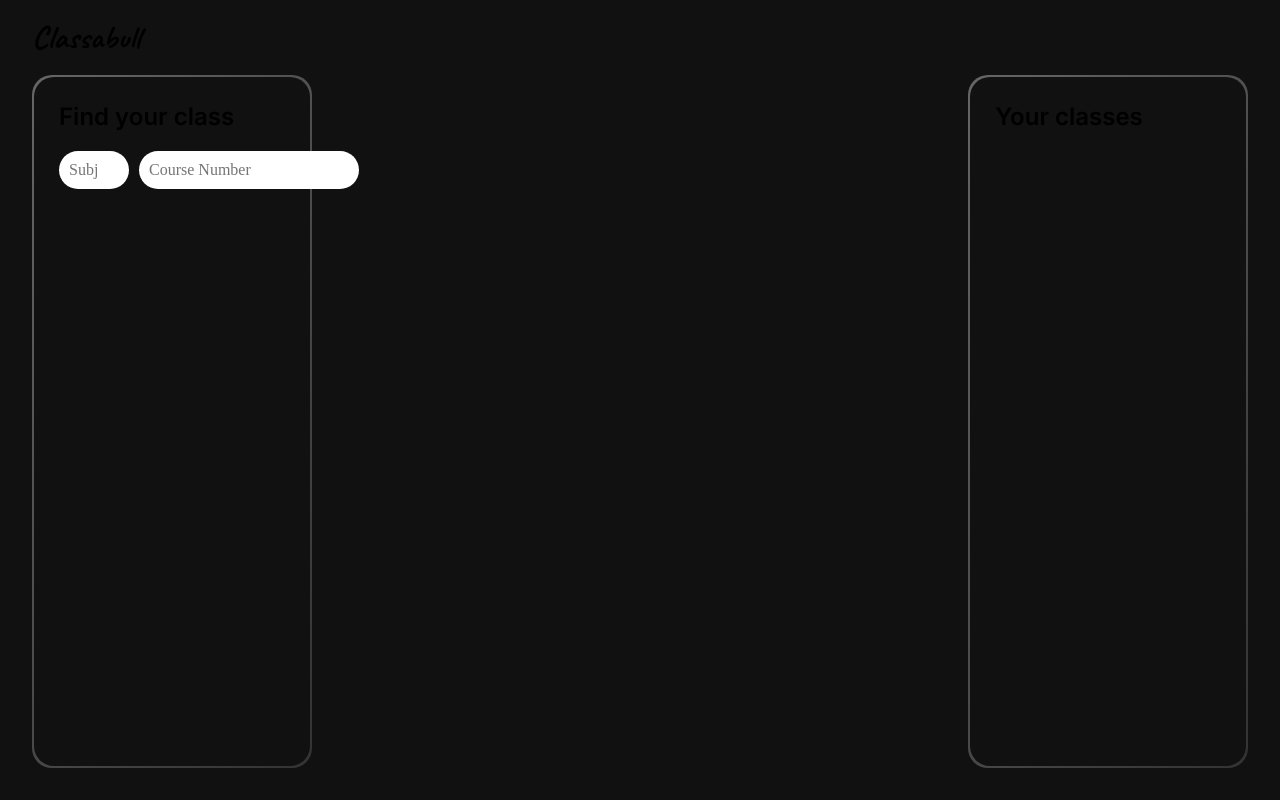
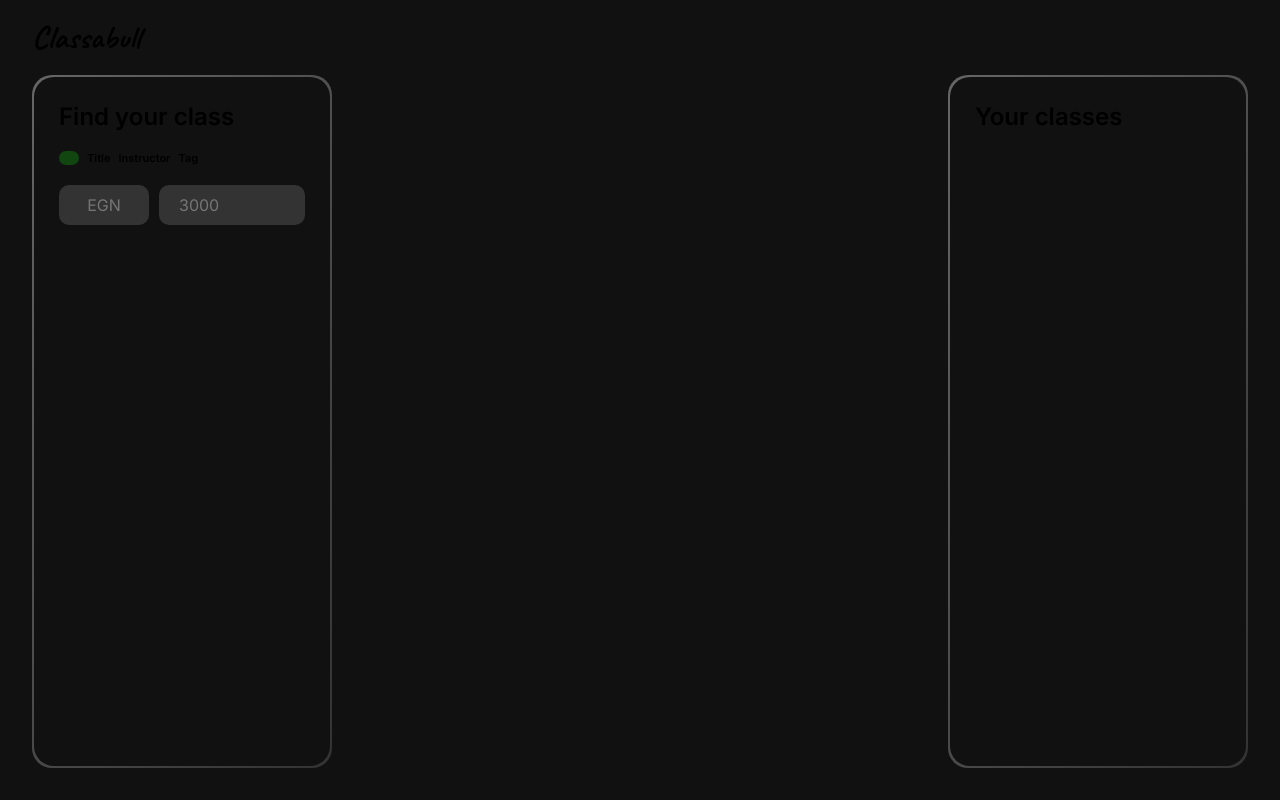
Before and after one commit to fudgeu/classabull, a Next.js app: page / in a window 1280 px wide. Built offline with nearby package versions, Linux system fonts and the light colour scheme.

Commit message:
Finalize search textboxes, start Search By selectors

```diff
--- a/app/components/Cards/Search.jsx
+++ b/app/components/Cards/Search.jsx
@@ -1,14 +1,25 @@
+import { Inter } from 'next/font/google'
 import styles from "./styles.module.css"
 import TextLG from "../Text/TextLG"
+import TextSM from '../Text/TextSM'
+import SearchByButton from '../Search/SearchByButton'
+
+const inter = Inter({ subsets: ['latin'] })
 
 export default function Search() {
   return (
     <div className={styles.CardBackground}>
       <div className={styles.SearchCard}>
         <TextLG>Find your class</TextLG>
-        <div className={styles.SearchTextboxContainer}>
-          <input type="text" className={styles.ClassSubjTextbox} placeholder="Subj"></input>
-          <input type="text" className={styles.ClassNumberTextbox} placeholder="Course Number"></input>
+        <div className={styles.SeachByContainer}>
+          <SearchByButton selected onSelect={() => {}} labelS="Course ID" />
+          <TextSM>Title</TextSM>
+          <TextSM>Instructor</TextSM>
+          <TextSM>Tag</TextSM>
+        </div>
+        <div className={`${inter.className} ${styles.SearchTextboxContainer}`}>
+          <input type="text" className={`${styles.ClassSubjTextbox}`} placeholder="EGN"></input>
+          <input type="text" className={`${styles.ClassNumberTextbox}`} placeholder="3000"></input>
         </div>
       </div>
     </div>
--- a/app/components/Cards/styles.module.css
+++ b/app/components/Cards/styles.module.css
@@ -1,6 +1,6 @@
 .CardBackground {
   display: flex;
-  width: 23%;
+  width: 300px;
   background: var(--card-background-gradient);
   border-radius: 20px;
   padding: 2px;
@@ -16,6 +16,12 @@
   padding: 25px;
 }
 
+.SeachByContainer {
+  display: flex;
+  flex-direction: row;
+  gap: 8px;
+}
+
 .SearchTextboxContainer {
   display: flex;
   flex-direction: row;
@@ -25,20 +31,26 @@
 .ClassSubjTextbox {
   all: unset;
   width: 50px;
-  background-color: white;
-  border-radius: 50px;
+  background-color: #333333;
+  border-radius: 10px;
   padding: 10px;
-  color: black;
+  padding-left: 20px;
+  padding-right: 20px;
+  text-align: center;
+  color: var(--text-color);
 }
 
 .ClassNumberTextbox {
   all: unset;
-  display: flex;
+  box-sizing: border-box;
+  background-color: #333333;
+  border-radius: 10px;
+  width: 100%;
   padding: 10px;
+  padding-left: 20px;
+  padding-right: 20px;
   flex-grow: 1;
-  background-color: white;
-  border-radius: 50px;
-  color: black;
+  color: var(--text-color);
 }
 
 .ListCard {
--- /dev/null
+++ b/app/components/Search/SearchByButton.jsx
@@ -0,0 +1,16 @@
+import styles from './styles.module.css'
+import { clsx } from 'clsx';
+import TextSM from '../Text/TextSM';
+
+export default function SearchByButton(selected, onSelect, label) {
+
+    console.log(`test: ${label}`)
+    return (
+        <div className={clsx({
+            [styles.SearchByButton]: true,
+            [styles.SearchByButtonSelected]: selected
+        })}>
+            <TextSM>{label}</TextSM>
+        </div>
+    )
+}
--- /dev/null
+++ b/app/components/Search/styles.module.css
@@ -0,0 +1,10 @@
+.SearchByButton {
+    padding: 5px;
+    padding-left: 10px;
+    padding-right: 10px;
+    border-radius: 10px;
+}
+
+.SearchByButtonSelected {
+    background-color: #114611
+}
--- /dev/null
+++ b/app/components/Text/TextSM.jsx
@@ -0,0 +1,10 @@
+import styles from "./styles.module.css"
+import {Inter} from 'next/font/google'
+
+const inter = Inter({ subsets: ['latin'] })
+
+export default function TextSM({ children }) {
+    return (
+        <p className={`${styles.TextSM} ${inter.className}`} >{children}</p>
+    )
+}
--- a/app/components/Text/styles.module.css
+++ b/app/components/Text/styles.module.css
@@ -2,3 +2,8 @@
     font-size: 24px;
     font-weight: 600;
 }
+
+.TextSM {
+    font-size: 11px;
+    font-weight: 600;
+}
--- a/app/globals.css
+++ b/app/globals.css
@@ -40,6 +40,7 @@
   --card-border-rgb: 131, 134, 135;
 
   --card-background-gradient: linear-gradient(120deg, #666666, #333333);
+  --text-color: white;
 }
 
 @media (prefers-color-scheme: dark) {
--- a/app/page.js
+++ b/app/page.js
@@ -13,7 +13,7 @@ async function test() {
   console.log("testtttt")
   await fetch("http://localhost:3000/api/getClassByID?subj=C")
     .then(response => response.text())
-    .then(data => console.log(data))
+    .then(data => {})
 }
 
 export default async function Home() {
--- a/package.json
+++ b/package.json
@@ -9,6 +9,7 @@
     "lint": "next lint"
   },
   "dependencies": {
+    "clsx": "^1.2.1",
     "eslint": "8.36.0",
     "eslint-config-next": "13.2.4",
     "next": "^13.2.4",
```
Also changed, not shown: 1 other file (tests, documents, lock files or other folders).
